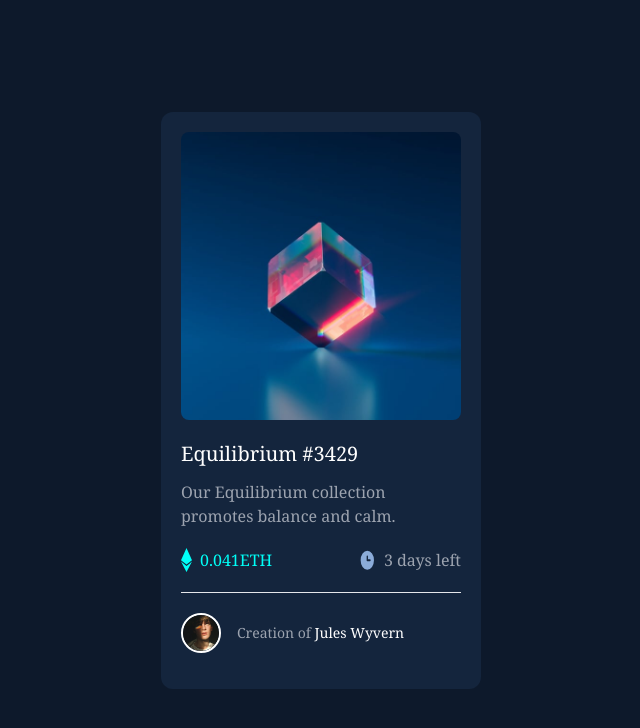
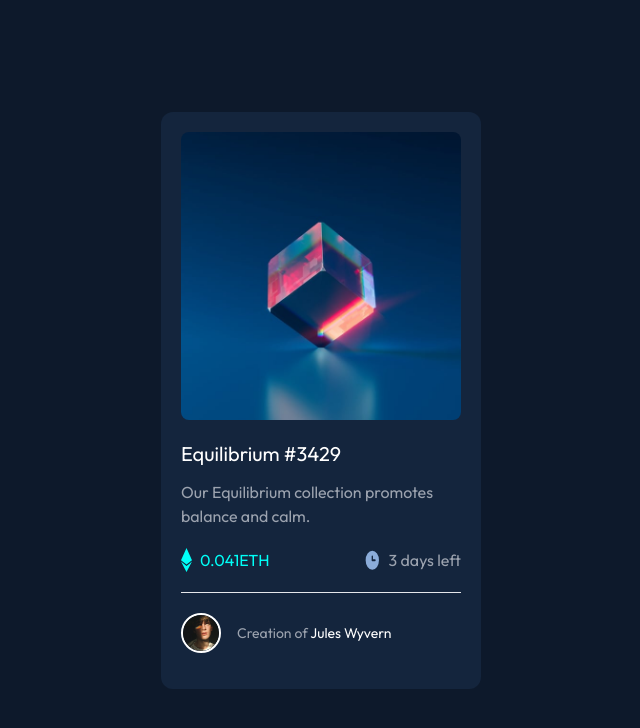
Before and after one commit to rk-codeflow/tw1-nft-preview-card, a plain HTML site: page index.html in a window 1280 px wide. Shown: the whole page, without its empty margins (319-959 px from the left). Drawn offline with nearby package versions, Linux system fonts and the light colour scheme.

Commit message:
custom font added

```diff
--- a/index.html
+++ b/index.html
@@ -8,6 +8,10 @@
 
   <link rel="icon" type="image/png" sizes="32x32" href="./images/favicon-32x32.png">
 
+    <!-- Google font -->
+    <link rel="preconnect" href="https://fonts.googleapis.com">
+    <link rel="preconnect" href="https://fonts.gstatic.com" crossorigin>
+    <link href="https://fonts.googleapis.com/css2?family=Outfit&display=swap" rel="stylesheet">
 
   <!-- tailwind things  -->
   <script src="https://cdn.tailwindcss.com"></script>
@@ -35,12 +39,16 @@
                       lineColor: 'hsl(178, 100%, 50%)',
                       cyan: 'hsl(178, 100%, 50%)'
                   }
+              },
+
+              fontFamily: {
+                  'outfit': ['Outfit', 'sans-serif']
               }
           }
       }
   </script>
 </head>
-<body class="bg-bodybg font-serif">
+<body class="bg-bodybg font-outfit">
     <main class="flex justify-center items-center h-screen">
         <div class="bg-cardbg rounded-xl p-5 font-medium w-1/2 max-w-xs min-w-[285px]">
             <!-- image -->
```
Also changed, not shown: 2 other files.
